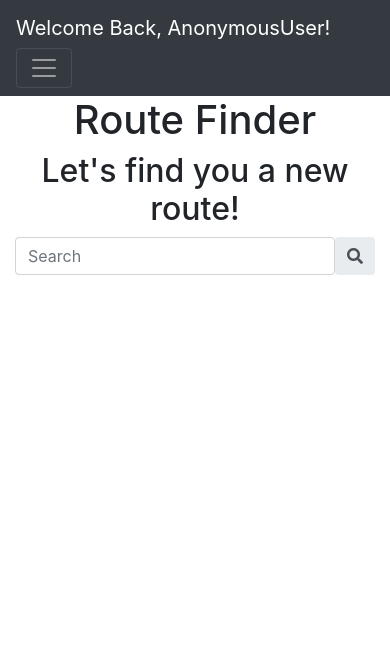
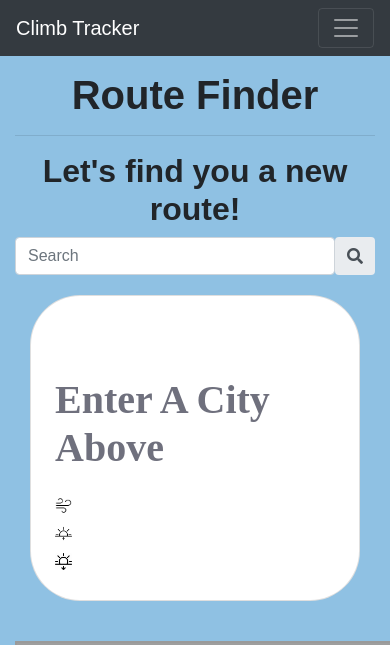
Before and after one commit to khurtledesma/RockClimb, a Django app: page /routeFinder/ in a window 390 px wide; the page is wider, and only the part inside the window is pictured. Shown: the top 645 px of that part. Before the commit the page ends 275 px from the top of that part, so only its background shows below. Run offline with Django 3.2, Linux system fonts and the light colour scheme; data that the repository does not hold is empty; some libraries are stand-ins or nearby versions; grey boxes are pictures that could not be loaded.

Commit message:
updated weather widget

```diff
--- a/Home/admin.py
+++ b/Home/admin.py
@@ -4,6 +4,6 @@ from .models import Climbs
 # Register your models here.
 
 class ClimbsAdmin(admin.ModelAdmin):
-    list_display = ('name', 'state', 'city', 'typeOfClimb','rating', 'completed', 'date')
+    list_display = ('name', 'state', 'city', 'typeOfClimb','rating', 'completed', 'date', 'comments')
 
 admin.site.register(Climbs, ClimbsAdmin)
--- a/Home/models.py
+++ b/Home/models.py
@@ -9,13 +9,15 @@ class Climbs(models.Model):
         (BOULDER, 'Boulder'),
         (SPORT_CLIMB, 'Sport Climb'),
     ]
+    date = models.DateField(default=datetime.date.today)
     name = models.CharField(max_length=50)
     state = models.CharField(max_length=2, default="TX")
     city = models.CharField(max_length=20, default="Austin")
     rating = models.CharField(max_length=5, default='v0')
-    completed = models.BooleanField(default=True)
-    date = models.DateField(default=datetime.date.today)
+    comments = models.TextField(default=None)
     typeOfClimb = models.CharField(
         max_length=2,
+        default='B',
         choices=TYPES_OF_CLIMBS,
     )
+    completed = models.BooleanField(default=True)
--- a/Home/static/css/custom.css
+++ b/Home/static/css/custom.css
@@ -1,3 +1,30 @@
+@font-face {
+    font-family: 'Mukta';
+    src: url('https://fonts.googleapis.com/css2?family=Mukta:wght@200&display=swap');
+}
+
+body {
+    font-family: 'Mukta', sans-serif;
+    background-color: #8FC1E3;
+}
+
+.routes h2{
+    text-align: center;
+}
+
+.titles {
+    font-weight: bold;
+    margin-top: 15px;
+}
+
+.climbForm {
+    border-radius: 25px;
+    border: 4px solid white;
+    background-color: white;
+    padding: 20px;
+    margin-top: 50px;
+}
+
 .carousel-inner > .carousel-item > img {
     margin: 0 auto;
   }
@@ -13,25 +40,42 @@
 .climbList {
     margin: 20px;
     padding: 15px;
-    font-size: 20px;
+    font-size: 15px;
+    border-radius: 25px;
+    border: 1px black solid;
+    background-color: black;
+    color: white;
+}
+
+.routeFinderDiv{
+    margin-top:20px;
+    margin-bottom: 20px;
+}
+
+.routeFinderResults{
 
 }
 
+iframe {
+    height: 400px;
+    width: 400px;
+}
+
 .climbListTitle {
-    background-color: gray;
     font-weight: bold;
     padding-left: 15px;
-    border: 1px solid black;
 }
 
-.climbListTitle:hover {
-    background-color: yellow;
+.climbList:hover {
+    background-color: white;
     cursor: pointer;
+    color: black;
 }
+
 .climbListInfo {
-    border: solid black 1px;
     padding-left: 15px;
 }
+
 .margin-top20px{
     margin-top: 20px;
 }
@@ -81,6 +125,36 @@ img .homeBanner{
     width:150px;
 }
 
+.card {
+    background-color: #ffffff;
+    border-radius: 50px;
+    color: #6f707d;
+    font-family: 'Marcellus', serif;
+    width: 100%;
+}
+
+.headingWeather {
+    font-size: 55px;
+    color: #2b304d
+}
+
+.temp {
+    place-items: center
+}
+
+.temp-details>p>span,
+.grey {
+    color: #a3acc1;
+    font-size: 12px
+}
+
+.fa {
+    color: #a5a5b1
+}
+
+*:focus {
+    outline: none
+}
 .bounce {
     position:fixed;
     left:50%;
--- a/Home/templates/base.html
+++ b/Home/templates/base.html
@@ -14,12 +14,14 @@
   <meta name="viewport" content="width=device-width, initial-scale=1">
   <link href="{% static 'css/bootstrap.min.css' %}" rel="stylesheet">
   <link href="{% static 'css/custom.css' %}" rel="stylesheet">
+  <link rel="preconnect" href="https://fonts.gstatic.com">
+  <link href="https://fonts.googleapis.com/css2?family=Mukta:wght@200&display=swap" rel="stylesheet">
   <link rel="stylesheet" href="https://cdnjs.cloudflare.com/ajax/libs/font-awesome/5.15.2/css/all.min.css" integrity="sha512-HK5fgLBL+xu6dm/Ii3z4xhlSUyZgTT9tuc/hSrtw6uzJOvgRr2a9jyxxT1ely+B+xFAmJKVSTbpM/CuL7qxO8w==" crossorigin="anonymous" />
   <script src="{% static 'jquery/jquery.min.js' %}" crossorigin="anonymous"></script>
 
   <nav class="navbar navbar-expand-md bg-dark navbar-dark">
     <!-- Brand -->
-    <a class="navbar-brand" href="#">Welcome Back, {{request.user}}!</a>
+    <a class="navbar-brand" href="{% url 'index' %}">Climb Tracker</a>
 
     <!-- Toggler/collapsibe Button -->
     <button class="navbar-toggler" type="button" data-toggle="collapse" data-target="#collapsibleNavbar">
--- a/Home/templates/index.html
+++ b/Home/templates/index.html
@@ -5,7 +5,7 @@
 <div class="homeFirst">
     <div class="bounce"></div>
     <div class="homeFirstInner">
-        <h1 class="jumbotron-fluid">Welcome to Climb Tracker.</h1>
+        <h1 class="jumbotron-fluid">Welcome back {{request.user.first_name}}.</h1>
         <br>
         <br>
         <h2>Keep track of your routes as well as discover new routes through others.</h2>
@@ -14,7 +14,7 @@
 
 <div class="homeSecond">
     <div class="container testimonials">
-        <h3 class="center">See What Our Users Are Climbing</h3>
+        <h3 class="center">See What Others Are Climbing</h3>
         <div class="row">
             <div class="col-md-4">
                 <img src="{% static 'img/user1.jpg' %}" alt="User 1"><br>
--- a/Home/templates/routeFinder.html
+++ b/Home/templates/routeFinder.html
@@ -5,27 +5,55 @@
 
 
 <div class="container">
-    <h1 class="center">Route Finder</h1>
-    <h2 class="center">Let's find you a new route!</h2>
+    <h1 class="center titles">Route Finder</h1>
+    <hr>
+    <h2 class="center titles">Let's find you a new route!</h2>
     <div class="input-group rounded">
         <input type="search" class="form-control rounded" placeholder="Search" aria-label="Search"
-          aria-describedby="search-addon" id="city"/>
+            aria-describedby="search-addon" id="city" />
         <button class="input-group-text border-0" id="search-addon">
             <i class="fas fa-search" id="citySubmit"></i>
         </button>
-      </div>
+    </div>
 
-    <div class="row margin-top20px">
+    <div class="row">
+        <div id="weather" class="col-md-6 routeFinderDiv">
+            <div class="container-fluid">
+                <div class="justify-content-center">
+                        <div class="card p-4">
+                            <div class="d-flex">
+                                <h3 class="flex-grow-1" id="cityWeather"></h3>
+                                <h6 id="currentTime"></h6>
+                            </div>
+                            <div class="d-flex flex-column temp mt-5 mb-3">
+                                <h1 class="mb-0 font-weight-bold weatherHeading" id="cityTemperature"> Enter A City Above</h1> <span class="small grey" id="cityDescription"></span>
+                            </div>
+                            <div class="d-flex">
+                                <div class="flex-grow-1">
+                                    <p class="my-1"> <img src="{% static 'img/wind.png'%}" height="17px"> <span id="cityWind"></span> </p>
+                                    <p class="my-1"> <img src="{% static 'img/sunrise.png'%}" height="17px"> <span id="sunRise"> </span> </p>
+                                    <p class="my-1"> <img src="{% static 'img/sunset.png'%}" height="17px"> <span id="sunSet"> </span> </p>
+                                </div>
+                                <div id="weatherIcon"></div>
+                            </div>
+                        </div>
 
-        <div id="map" class="col-md-6">
+                </div>
+            </div>
         </div>
 
+        <div id="map" class="col-md-6 routeFinderDiv">
+            <iframe src="https://www.google.com/maps/embed/v1/place?key=AIzaSyCikhDfCw0_pf9qJHUW4GNwIi2x-Iau2P0&q=Austin" allowfullscreen> </iframe>
+        </div>
+    </div>
 
-        <div class="col-md-6" id="weather">
-        </div>
+    <div id="results" class="routeFinderResults routeFinderDiv" >
 
     </div>
+
+
 </div>
+
 <script>
 
     $(function () {
@@ -38,7 +66,7 @@
             } else {
                 mapUrl = 'https://www.google.com/maps/embed/v1/place?key=AIzaSyCikhDfCw0_pf9qJHUW4GNwIi2x-Iau2P0&q=' + userInput + '',
                     $('#map').html(
-                        '<iframe width="500" height="500" frameborder="0" style="border:0" src="' + mapUrl + '" allowfullscreen> </iframe>'
+                        '<iframe src="' + mapUrl + '" allowfullscreen> </iframe>'
                     )
 
                 $.ajax({
@@ -47,17 +75,61 @@
                     type: 'get', //getting JSON
                     cache: false,
                     success: function (data) {
-                        console.log(data)
+                        function timeConvert(x) {
+                            var date = new Date(x * 1000);
+                            var hours = date.getHours();
+                            var minutes = "0" + date.getMinutes();
+                            var seconds = "0" + date.getSeconds();
+                            var formatTime = hours + ':' + minutes.substr(-2) + ':' + seconds.substr(-2);
+                            return formatTime
+                        }
+
+                        var timeNow = new Date();
+                        timeNowHours = timeNow.getHours();
+                        timeNowMinutes = timeNow.getMinutes();
+                        var TimeNowFormat = timeNowHours + ':' + timeNowMinutes
+
                         var Temp = data.main.temp
                         var Humidity = data.main.humidity
-                        var Description = data.weather[0].Description
-                        var Icon = data.weather[0].icon
-                        $('#weather').html(
-                            '<div><h2> Showing Weather for: ' + userInput + '</h2> <p> Temperature: ' + Temp + '<br> Humidity: ' + Humidity + ' <br> Description: ' + Description + '</p></div>'
+                        var Description = data.weather[0].description
+                        var Wind = data.wind.speed
+                        var SunriseUnix = data.sys.sunrise
+                        var SunsetUnix = data.sys.sunset
+                        var Sunrise = timeConvert(SunriseUnix)
+                        var Sunset = timeConvert(SunsetUnix)
+                        var WeatherIcon = data.weather[0].icon
+
+                        $('#cityWeather').html(
+                            '<h3>' + userInput + '</h3>'
                         )
+                        $('#cityTemperature').html(
+                            '<h1>' + Temp + ' ° F </h1>'
+                        )
+                        $('#cityDescription').html(
+                            Description
+                        )
+                        $('#cityWind').html(
+                           Wind + 'mph'
+                        )
+                        $('#sunRise').html(
+                            'Sunrise:' + Sunrise
+                        )
+                        $('#sunSet').html(
+                            'Sunset:' + Sunset
+                        )
+                        $('#results').html(
+                            '<h2 class="">Here are some popular climbs in ' + userInput + '.</h2> <ul> <li>Windows Edge: 3813 Dragon Road</li> <li> Tetris Edge: 57112 Elegant St </li> <li> Guitar Circle: 3451 Axle St. </li> </ul>'
+                        )
+                        $('#weatherIcon').html(
+                            '<img src="http://openweathermap.org/img/wn/' + WeatherIcon + '.png "width="100px" height="100px" alt="Weather icon"> '
+                        )
+                        $('#currentTime').html(
+                            TimeNowFormat
+                        )
+
                     }
                 });
-            }
+            }s
         })
     })
 </script>
--- a/Home/views.py
+++ b/Home/views.py
@@ -41,28 +41,8 @@ def newClimb(request):
     context = {
         'form': form
     }
+
     return render(request, 'newClimb.html', context)
 
 def routeFinder(request):
-    city = ('Austin')
-    mapUrl = 'https://www.google.com/maps/embed/v1/place?key=AIzaSyCikhDfCw0_pf9qJHUW4GNwIi2x-Iau2P0&q=Austin'
-    weatherUrl = 'http://api.openweathermap.org/data/2.5/weather?q={}&units=imperial&appid=319ce877549b8a92d0ca175e58407932'
-
-
-    wr = requests.get(weatherUrl.format(city)).json()
-    mr = requests.get(mapUrl.format(city))
-
-
-    weather = {
-        'city': city,
-        'temp': wr['main']['temp'],
-        'description': wr['weather'][0]['description'],
-        'icon': wr['weather'][0]['icon'],
-    }
-
-    context = {
-        'weather': weather,
-        'map': mr,
-        }
-
     return render(request, 'routeFinder.html',)
--- a/RockClimbing/urls.py
+++ b/RockClimbing/urls.py
@@ -19,5 +19,5 @@ from django.urls import path, include
 
 urlpatterns = [
     path('secretlink55555/', admin.site.urls),
-    path('', include('Home.urls'))
+    path('', include('Home.urls')),
 ]
```
Also changed, not shown: Home/forms.py (+21 -9 lines), Home/templates/climbs.html (+12 -8 lines), Home/templates/newClimb.html (+13 -7 lines), Home/migrations/0005_climbs_comments.py (added), Home/migrations/0006_auto_20210127_1729.py (added), Home/migrations/0007_auto_20210127_1801.py (added), Home/static/img/sunrise.png (added), Home/static/img/sunset.png (added), Home/static/img/wind.png (added), db.sqlite3.
